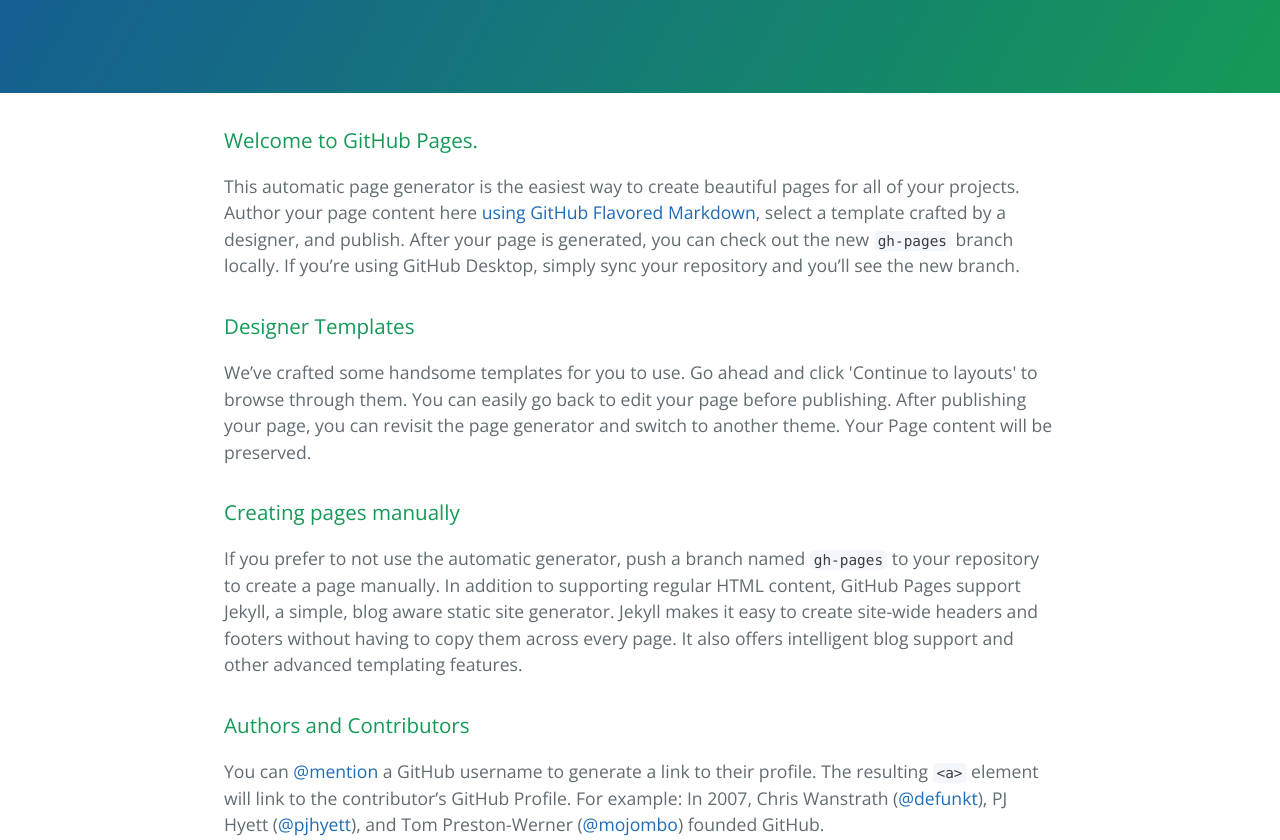
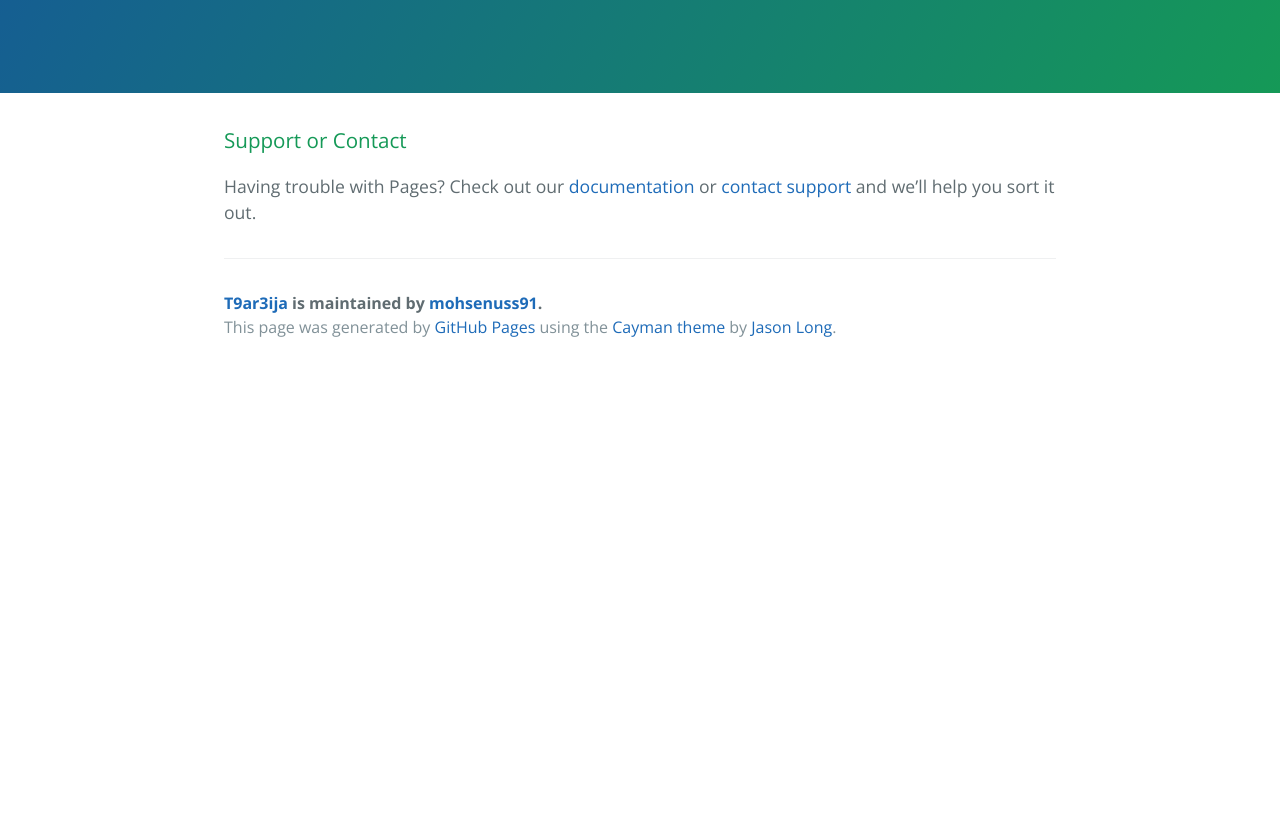
Before and after one commit to mohsenuss91/T9ar3ija, a plain HTML site: page index.html in a window 1280 px wide. Shown: the part 290-1130 px from the top of the page. After the commit the page ends 800 px from the top, so only its background shows below. Drawn offline with nearby package versions, Linux system fonts and the light colour scheme.

```diff
--- a/index.html
+++ b/index.html
@@ -20,26 +20,6 @@
 
     <section class="main-content">
       <h3>
-<a id="welcome-to-github-pages" class="anchor" href="#welcome-to-github-pages" aria-hidden="true"><span aria-hidden="true" class="octicon octicon-link"></span></a>Welcome to GitHub Pages.</h3>
-
-<p>This automatic page generator is the easiest way to create beautiful pages for all of your projects. Author your page content here <a href="https://guides.github.com/features/mastering-markdown/">using GitHub Flavored Markdown</a>, select a template crafted by a designer, and publish. After your page is generated, you can check out the new <code>gh-pages</code> branch locally. If you’re using GitHub Desktop, simply sync your repository and you’ll see the new branch.</p>
-
-<h3>
-<a id="designer-templates" class="anchor" href="#designer-templates" aria-hidden="true"><span aria-hidden="true" class="octicon octicon-link"></span></a>Designer Templates</h3>
-
-<p>We’ve crafted some handsome templates for you to use. Go ahead and click 'Continue to layouts' to browse through them. You can easily go back to edit your page before publishing. After publishing your page, you can revisit the page generator and switch to another theme. Your Page content will be preserved.</p>
-
-<h3>
-<a id="creating-pages-manually" class="anchor" href="#creating-pages-manually" aria-hidden="true"><span aria-hidden="true" class="octicon octicon-link"></span></a>Creating pages manually</h3>
-
-<p>If you prefer to not use the automatic generator, push a branch named <code>gh-pages</code> to your repository to create a page manually. In addition to supporting regular HTML content, GitHub Pages support Jekyll, a simple, blog aware static site generator. Jekyll makes it easy to create site-wide headers and footers without having to copy them across every page. It also offers intelligent blog support and other advanced templating features.</p>
-
-<h3>
-<a id="authors-and-contributors" class="anchor" href="#authors-and-contributors" aria-hidden="true"><span aria-hidden="true" class="octicon octicon-link"></span></a>Authors and Contributors</h3>
-
-<p>You can <a href="https://github.com/blog/821" class="user-mention">@mention</a> a GitHub username to generate a link to their profile. The resulting <code>&lt;a&gt;</code> element will link to the contributor’s GitHub Profile. For example: In 2007, Chris Wanstrath (<a href="https://github.com/defunkt" class="user-mention">@defunkt</a>), PJ Hyett (<a href="https://github.com/pjhyett" class="user-mention">@pjhyett</a>), and Tom Preston-Werner (<a href="https://github.com/mojombo" class="user-mention">@mojombo</a>) founded GitHub.</p>
-
-<h3>
 <a id="support-or-contact" class="anchor" href="#support-or-contact" aria-hidden="true"><span aria-hidden="true" class="octicon octicon-link"></span></a>Support or Contact</h3>
 
 <p>Having trouble with Pages? Check out our <a href="https://help.github.com/pages">documentation</a> or <a href="https://github.com/contact">contact support</a> and we’ll help you sort it out.</p>
```
Also changed, not shown: params.json (+1 -1 lines).
